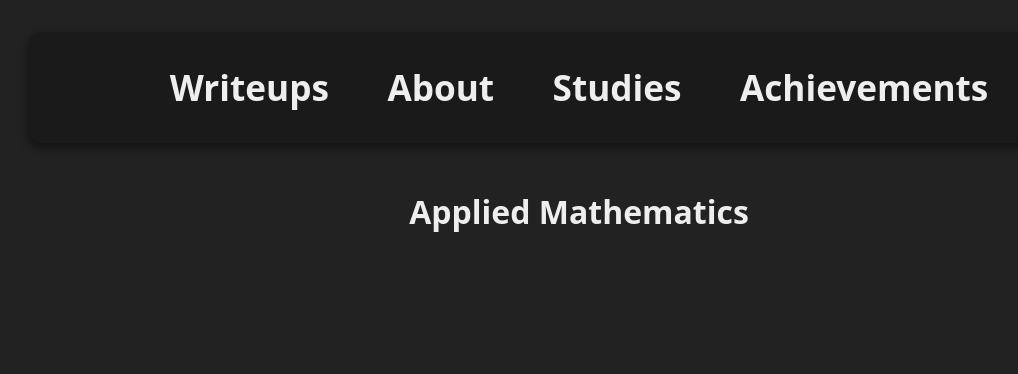
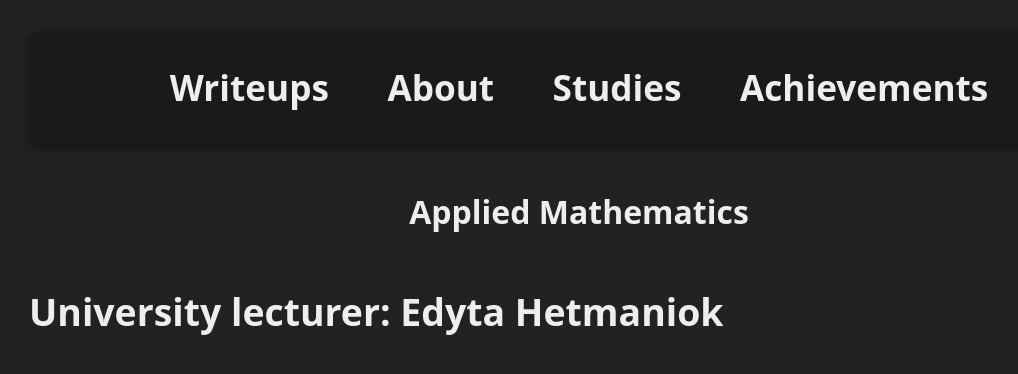
Before and after one commit to mrb3d1/mrb3d1.github.io, a Jekyll site: the page built from studies/applied-mathematics/index.md, in a window 1280 px wide. Shown: the top 374 px of the page, without its empty margins (61-1079 px from the left). Built offline with Jekyll 4.4.1, drawn with Linux system fonts in a browser that asks for light colours.

Commit message:
Update index.md

```diff
--- a/studies/applied-mathematics/index.md
+++ b/studies/applied-mathematics/index.md
@@ -15,3 +15,5 @@ layout: default
 </div>
 
 <h1 style="text-align: center;"> Applied Mathematics</h1>
+
+### University lecturer: Edyta Hetmaniok
```
